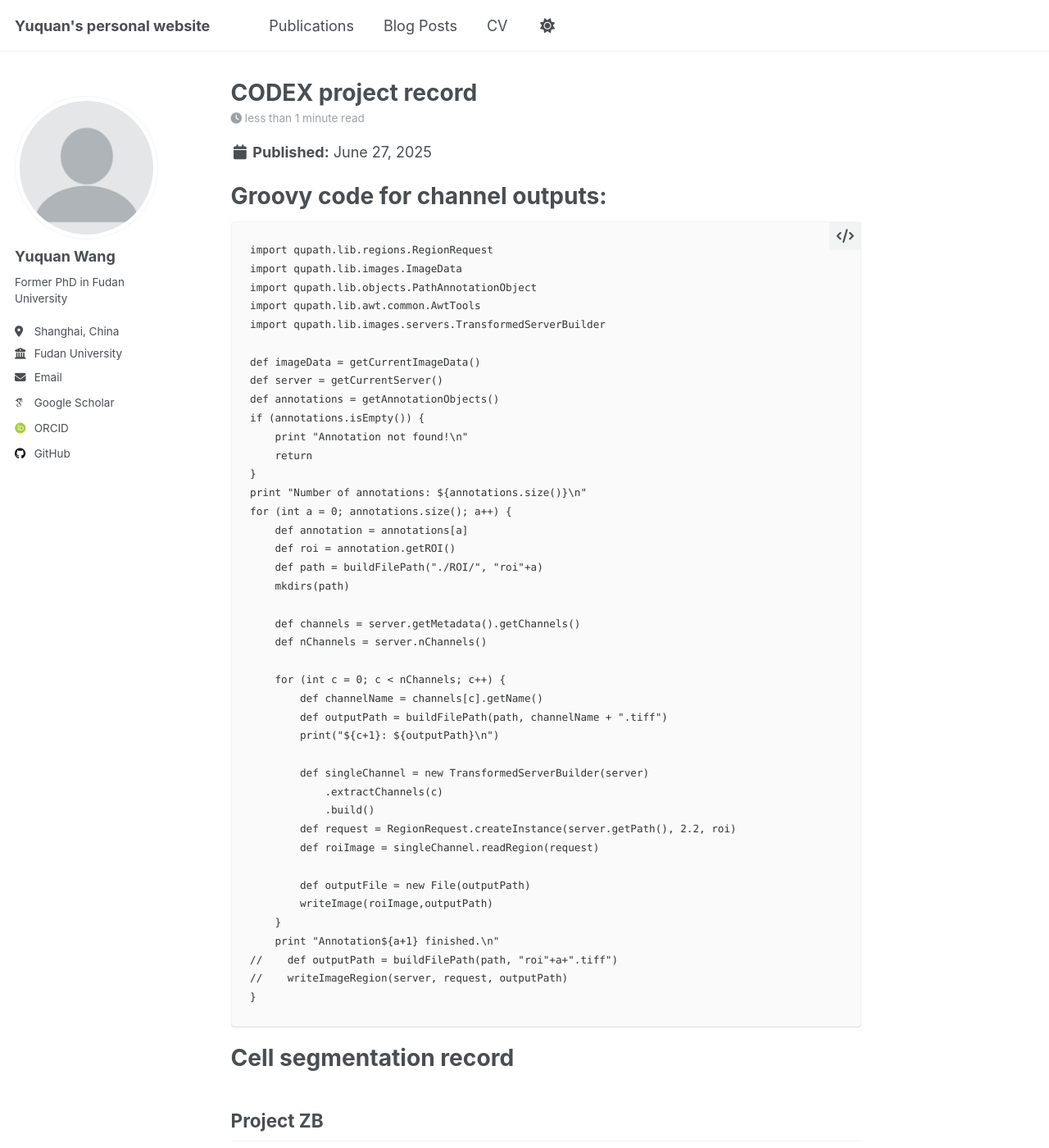
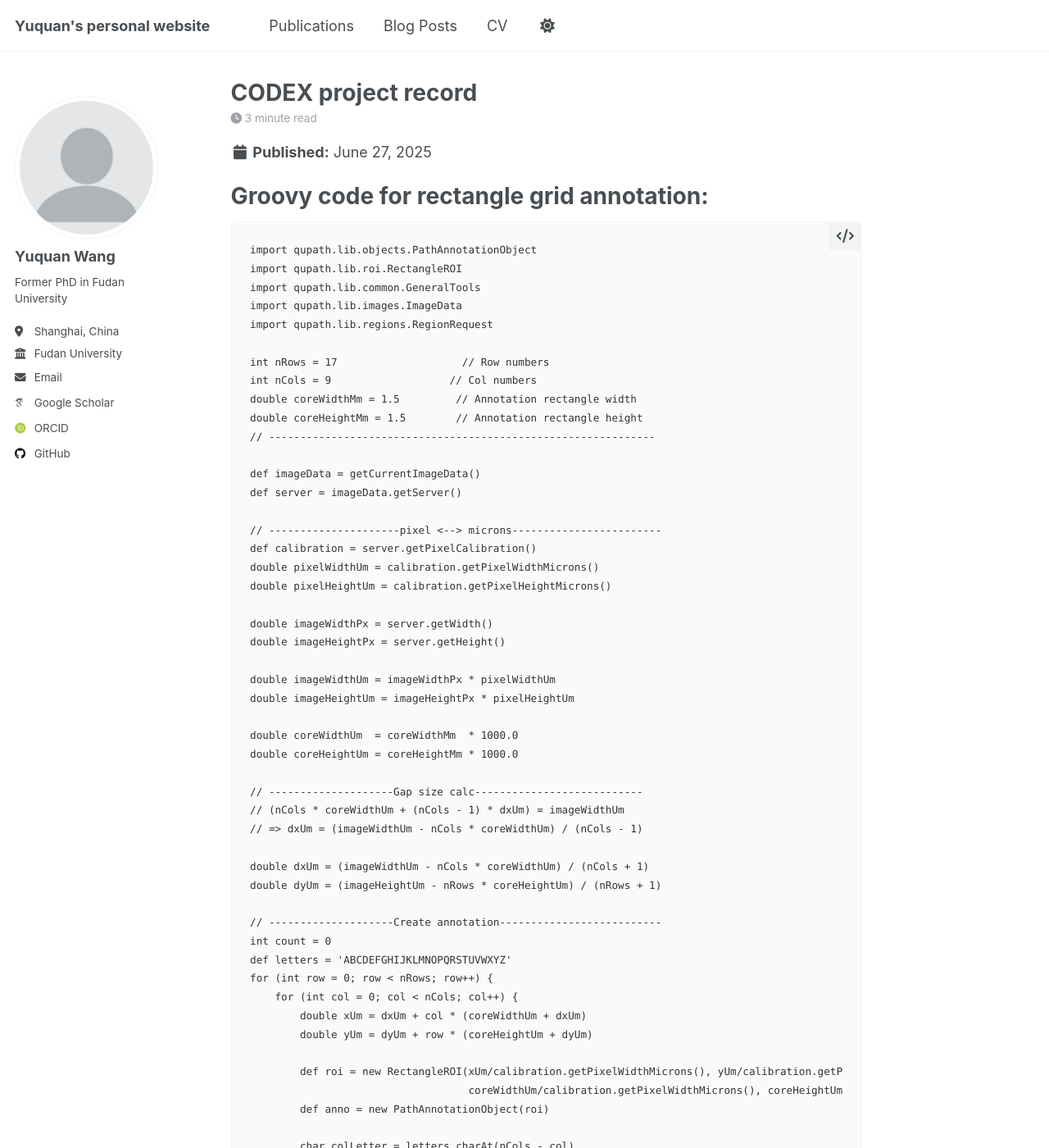
Before and after one commit to YuquanW/YuquanW.github.io, a Jekyll site: the page built from _posts/2025-06-27-blog-post-1.md, in a window 1280 px wide and 1400 px high. Shown: the whole window at 82% size. Built offline with Jekyll 4.4.1, drawn with Linux system fonts in a browser that asks for light colours; some web fonts are replaced; some of the changed text lies outside the part shown.

Commit message:
Update 2025-06-27-blog-post-1.md

````diff
--- a/_posts/2025-06-27-blog-post-1.md
+++ b/_posts/2025-06-27-blog-post-1.md
@@ -5,6 +5,65 @@ permalink: /posts/2025/06/blog-post-codex/
 tags:
   - CODEX
 ---
+
+# Groovy code for rectangle grid annotation:
+
+```
+import qupath.lib.objects.PathAnnotationObject
+import qupath.lib.roi.RectangleROI
+import qupath.lib.common.GeneralTools
+import qupath.lib.images.ImageData
+import qupath.lib.regions.RegionRequest
+
+int nRows = 17                    // Row numbers
+int nCols = 9                   // Col numbers
+double coreWidthMm = 1.5         // Annotation rectangle width
+double coreHeightMm = 1.5        // Annotation rectangle height
+// --------------------------------------------------------------
+
+def imageData = getCurrentImageData()
+def server = imageData.getServer()
+
+// ---------------------pixel <--> microns------------------------
+def calibration = server.getPixelCalibration()
+double pixelWidthUm = calibration.getPixelWidthMicrons()
+double pixelHeightUm = calibration.getPixelHeightMicrons()
+
+double imageWidthPx = server.getWidth()
+double imageHeightPx = server.getHeight()
+
+double imageWidthUm = imageWidthPx * pixelWidthUm
+double imageHeightUm = imageHeightPx * pixelHeightUm
+
+double coreWidthUm  = coreWidthMm  * 1000.0
+double coreHeightUm = coreHeightMm * 1000.0
+
+// --------------------Gap size calc---------------------------
+// (nCols * coreWidthUm + (nCols - 1) * dxUm) = imageWidthUm
+// => dxUm = (imageWidthUm - nCols * coreWidthUm) / (nCols - 1)
+
+double dxUm = (imageWidthUm - nCols * coreWidthUm) / (nCols + 1)
+double dyUm = (imageHeightUm - nRows * coreHeightUm) / (nRows + 1)
+
+// --------------------Create annotation--------------------------
+int count = 0
+def letters = 'ABCDEFGHIJKLMNOPQRSTUVWXYZ'
+for (int row = 0; row < nRows; row++) {
+    for (int col = 0; col < nCols; col++) {
+        double xUm = dxUm + col * (coreWidthUm + dxUm)
+        double yUm = dyUm + row * (coreHeightUm + dyUm)
+
+        def roi = new RectangleROI(xUm/calibration.getPixelWidthMicrons(), yUm/calibration.getPixelHeightMicrons(),
+                                   coreWidthUm/calibration.getPixelWidthMicrons(), coreHeightUm/calibration.getPixelHeightMicrons())
+        def anno = new PathAnnotationObject(roi)
+
+        char colLetter = letters.charAt(nCols - col)
+        anno.setName("${colLetter}-${nRows+1-row}")
+        imageData.getHierarchy().addObject(anno, false)
+        count++
+    }
+}
+```
 
 # Groovy code for channel outputs:
 
@@ -22,11 +81,42 @@ if (annotations.isEmpty()) {
     print "Annotation not found!\n"
     return
 }
+//def annotation = annotations[0]
+//def roi = annotation.getROI()
+//def size = [roi.getBoundsHeight(), roi.getBoundsWidth()]
+//print size.max()
+//print size.max()/1900
 print "Number of annotations: ${annotations.size()}\n"
-for (int a = 0; annotations.size(); a++) {
+
+def max_length = 0
+for (int a = 0; a < annotations.size(); a++) {
     def annotation = annotations[a]
     def roi = annotation.getROI()
-    def path = buildFilePath("./ROI/", "roi"+a)
+    def size = [roi.getBoundsHeight(), roi.getBoundsWidth()]
+    if (size.max() > max_length) {
+        max_length = size.max()
+    }
+}
+print max_length
+
+def downsample_ratio = 1
+if (max_length/2000 > downsample_ratio) {
+    downsample_ratio = max_length/2000
+}
+print downsample_ratio
+
+for (int a = 0; a < annotations.size(); a++) {
+    def annotation = annotations[a]
+    def roi = annotation.getROI()
+    def roi_name = annotation.getName()
+    def path = buildFilePath("./ROI/", roi_name)
+
+    ## Continue from break point
+    def outDir = new File(path)
+    if (outDir.exists()) {
+        println
+        continue
+    }
     mkdirs(path)
 
     def channels = server.getMetadata().getChannels()
@@ -40,7 +130,7 @@ for (int a = 0; annotations.size(); a++) {
         def singleChannel = new TransformedServerBuilder(server)
             .extractChannels(c)
             .build()
-        def request = RegionRequest.createInstance(server.getPath(), 2.2, roi)
+        def request = RegionRequest.createInstance(server.getPath(), downsample_ratio, roi)
         def roiImage = singleChannel.readRegion(request)
 
         def outputFile = new File(outputPath)
@@ -56,8 +146,24 @@ for (int a = 0; annotations.size(); a++) {
 
 ## Project ZB
 
-Markers for membrane identification: SMA, CD45, CD3e, CD31, CD20, EpCAM
+Markers for membrane identification: 'CD3e', 'CD20', 'CD31', 'CD45', 'EpCAM', 'SMA'
 
 ## Project ICB HCC
 
-Markers for membrane identification: CD14, CD20, CD31, CD45, CD68, EpCAM, SMA
+Markers for membrane identification: 'CD14', 'CD20', 'CD31', 'CD45', 'CD68', 'EpCAM', 'SMA'
+
+## Project FU ICCA
+
+Markers for membrane identification: 'CD3e, 'CD14','CD20', 'CD45', 'CD31', 'EpCAM', 'SMA'
+
+# Quality control procedure
+
+## Filter cell size
+
+## Filter noisy cells by total expression counts
+
+## Filter noisy cells by features, combining with QuPath image
+
+## Filter noisy cells by running UMAP and clustering
+
+## Use cluster plot to check QC results
````
